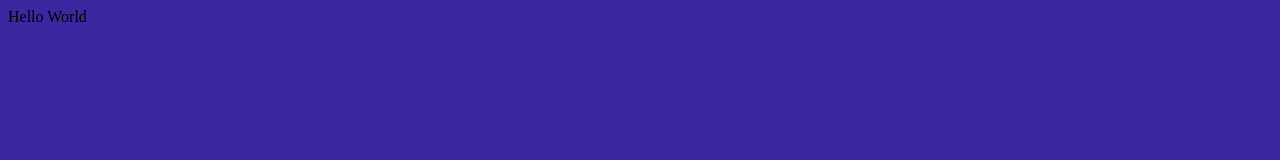
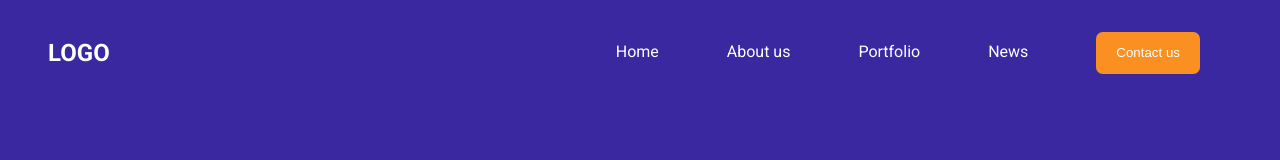
Before and after one commit to Youcode-Classe-E-2023-2024/alifertah_console, a plain HTML site: page index.html in a window 1280 px wide. Drawn offline with Linux system fonts and the light colour scheme.

Commit message:
feat : create header of home page, import roboto font and style it

```diff
--- a/index.html
+++ b/index.html
@@ -7,6 +7,15 @@
     <title>Home</title>
 </head>
 <body>
-    Hello World
+    <nav>
+        <div class="logo"><a href="">LOGO</a></div>
+        <div class="tabs">
+            <a href="" class="tab">Home</a>
+            <a href="" class="tab">About us</a>
+            <a href="" class="tab">Portfolio</a>
+            <a href="" class="tab">News</a>
+            <a href="" class="tab"><Button>Contact us</Button></a>
+        </div>
+    </nav>
 </body>
 </html>
--- a/styles.css
+++ b/styles.css
@@ -1,8 +1,46 @@
+@import url('https://fonts.googleapis.com/css2?family=Roboto:wght@400;500;700&display=swap');
+
 :root{
     --primary : #39289f;
     --secondary : #fa9021;
 }
 
+*{
+    margin: 0;
+    padding: 0;
+}
+
 body{
     background-color: var(--primary);
+    font-family: 'Roboto', sans-serif;
 }
+
+a{
+    text-decoration: none;
+    color: white;
+}
+
+nav{
+    display: flex;
+    justify-content: space-between;
+    align-items: center;
+    color: white;
+    margin: 2em 3em;
+}
+
+.logo{
+    font-weight: bold;
+    font-size: x-large;
+}
+.tab{
+    margin: 0 2em;
+}
+
+nav button{
+    background-color: var(--secondary);
+    border: 0;
+    padding: 1em 1.5em;
+    color: white;
+    border-radius: .5em;
+    cursor: pointer;
+}
```
